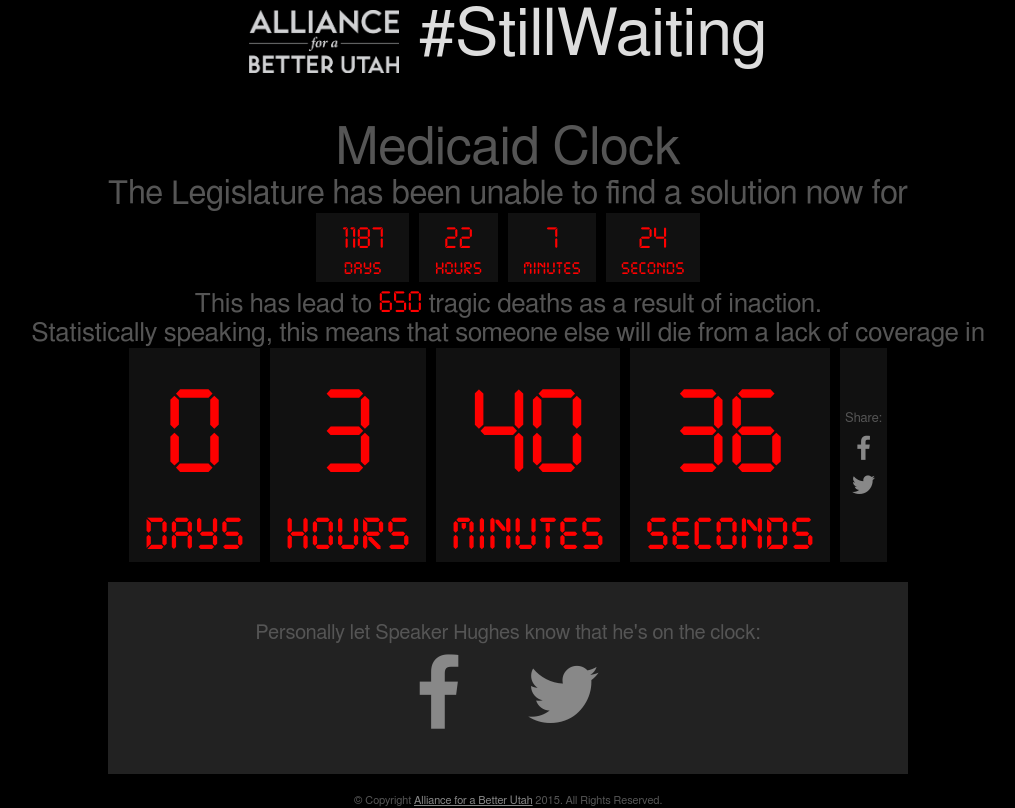
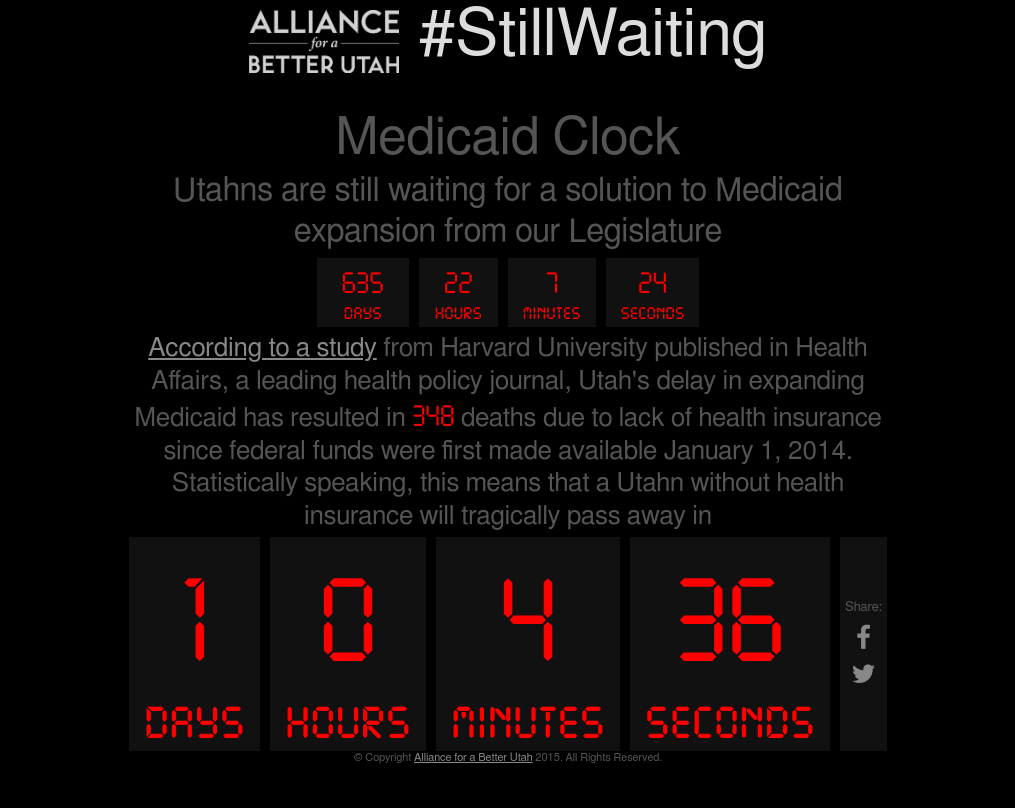
Before and after one commit to theonlypat/deathclock, a website: page index.html in a window 1280 px wide. Shown: the whole page, without its empty margins (132-1147 px from the left). Drawn offline with nearby package versions, Linux system fonts and the light colour scheme.

Commit message:
Update social media tags, add new facebook share image, update text display

```diff
--- a/assets/css/style.css
+++ b/assets/css/style.css
@@ -67,7 +67,7 @@
 	max-width:600px;
 	flex-grow:1;
 	align-self:flex-end;
-	height:120px;
+	height:110px;
 }
 header img {
 	width:150px;
@@ -167,6 +167,16 @@
 	margin:0 30px;
 }
 
+.narrative {
+	max-width: 750px;
+	text-align: center;
+	margin:5px auto;
+	line-height: 1.25;
+}
+.narrative h4 {
+	line-height: 1.05;
+}
+
 footer {
 	margin:auto;
 	width:100%;
--- a/development/script.js
+++ b/development/script.js
@@ -3,7 +3,7 @@
 deathClock.controller('MyController', ['$scope', function($scope){
 //Change the starting date so see what would happen with different dates
 
-  var startingDate = new Date("2012-06-28")
+  var startingDate = new Date("2014-01-01")
   var day = 86400000
   //rate of Death that someone dies every 3 days because of lack of heathcare feel free to mess around with the ratio
   var rateOfDeath = 1.825 * day
--- a/index.html
+++ b/index.html
@@ -37,14 +37,14 @@
 
 	<!-- This is an un-minified, complete version of Modernizr. (http://modernizr.com)
 		 Before you move to production, you should generate a custom build that only has the detects you need. -->
-	<script src="assets/js/libs/modernizr-2.8.3.dev.js"></script>
+	<!-- <script src="assets/js/libs/modernizr-2.8.3.dev.js"></script> -->
 
 	<!-- Angular -->
 	<script src="https://cdnjs.cloudflare.com/ajax/libs/angular.js/1.2.7/angular.min.js"></script>
 
 	<!-- Twitter: see https://dev.twitter.com/docs/cards/types/summary-card for details -->
-	<meta name="twitter:card" content="">
-	<meta name="twitter:site" content="betterutah.org">
+	<meta name="twitter:card" content="summary">
+	<meta name="twitter:site" content="@betterutah">
 	<meta name="twitter:title" content="#StillWaiting: Medicaid Clock">
 	<meta name="twitter:description" content="The Utah Legislature has been unable to find a solution now for nearly 1200 days leaving thousands of Utahns #StillWaiting. This inaction has already cost hundreds of Utahns their lives. Let's stop the clock today!">
 	<meta name="twitter:url" content="http://betterutah.org/healthcare_deathclock/">
@@ -52,7 +52,7 @@
 	<meta property="og:title" content="#StillWaiting: Medicaid Clock" />
 	<meta property="og:description" content="The Utah Legislature has been unable to find a solution now for nearly 1200 days leaving thousands of Utahns #StillWaiting. This inaction has already cost hundreds of Utahns their lives. Let's stop the clock today!" />
 	<meta property="og:url" content="http://betterutah.org/medicaidclock/" />
-	<meta property="og:image" content="http://betterutah.org/medicaid/assets/images/abu-deathclock-fbshare.png" />
+	<meta property="og:image" content="http://betterutah.org/medicaid/assets/images/abu-medicaidclock-fbshare.png" />
 
 </head>
 
@@ -70,7 +70,7 @@
 
       	<div ng-controller="MyController" class="small-6 columns">
 
-      	<h3 class="tk-brandon-grotesque">The Legislature has been unable to find a solution now for</h3>
+      	<h3 class="tk-brandon-grotesque narrative">Utahns are still waiting for a solution to Medicaid expansion from our Legislature</h3>
 
       	<div id="tallyClock">
 	      	<div class="clockDays">
@@ -91,9 +91,7 @@
 		    </div>
 	    </div>
 
-        <h4 class="tk-brandon-grotesque">This has lead to <span style="font-family:DigitalICG, sans-serif">{{ amountOfDeath }}</span> tragic deaths as a result of inaction.</h4>
-
-        <h4 class="tk-brandon-grotesque">Statistically speaking, this means that someone else will die from a lack of coverage in</h4>
+        <h4 class="tk-brandon-grotesque narrative"><a href="http://healthaffairs.org/blog/2014/01/30/opting-out-of-medicaid-expansion-the-health-and-financial-impacts/" target="_blank">According to a study</a> from Harvard University published in Health Affairs, a leading health policy journal, Utah's delay in expanding Medicaid has resulted in <span style="font-family:DigitalICG, sans-serif">{{ amountOfDeath }}</span> deaths due to lack of health insurance since federal funds were first made available January 1, 2014. Statistically speaking, this means that a Utahn without health insurance will tragically pass away in</h4>
         <div id="countdownClock">
         	<div class="clockDays">
         		<div class="clockNumber" style="font-family:DigitalICG, sans-serif">{{ deathClock.d }}</div>
@@ -118,12 +116,7 @@
         	</div>
 
    	 	</div>
-   	 	<div id="shareBlock">
-   	 		<p class="tk-brandon-grotesque">Personally let Speaker Hughes know that he's on the clock:</p>
-   	 		<a href="https://www.facebook.com/electhughes" target="_blank"><i class="fa fa-facebook fa-4x"></i></a> <a href="https://twitter.com/ghughes51" target="_blank"><i class="fa fa-twitter fa-4x"></i></a>
-   	 		<!-- <p class="tk-brandon-grotesque">Share the clock with your friends and let them now thousands are #StillWaiting for life saving healthcare:</p>
-   	 		<a href="" target="_blank"><i class="fa fa-facebook fa-4x"></i></a> <a href="" target="_blank"><i class="fa fa-twitter fa-4x"></i></a> -->
-   	 	</div>
+
 	</div>
 
 	<footer>
```
Also changed, not shown: assets/images/abu-medicaidclock-fbshare.png (added).
